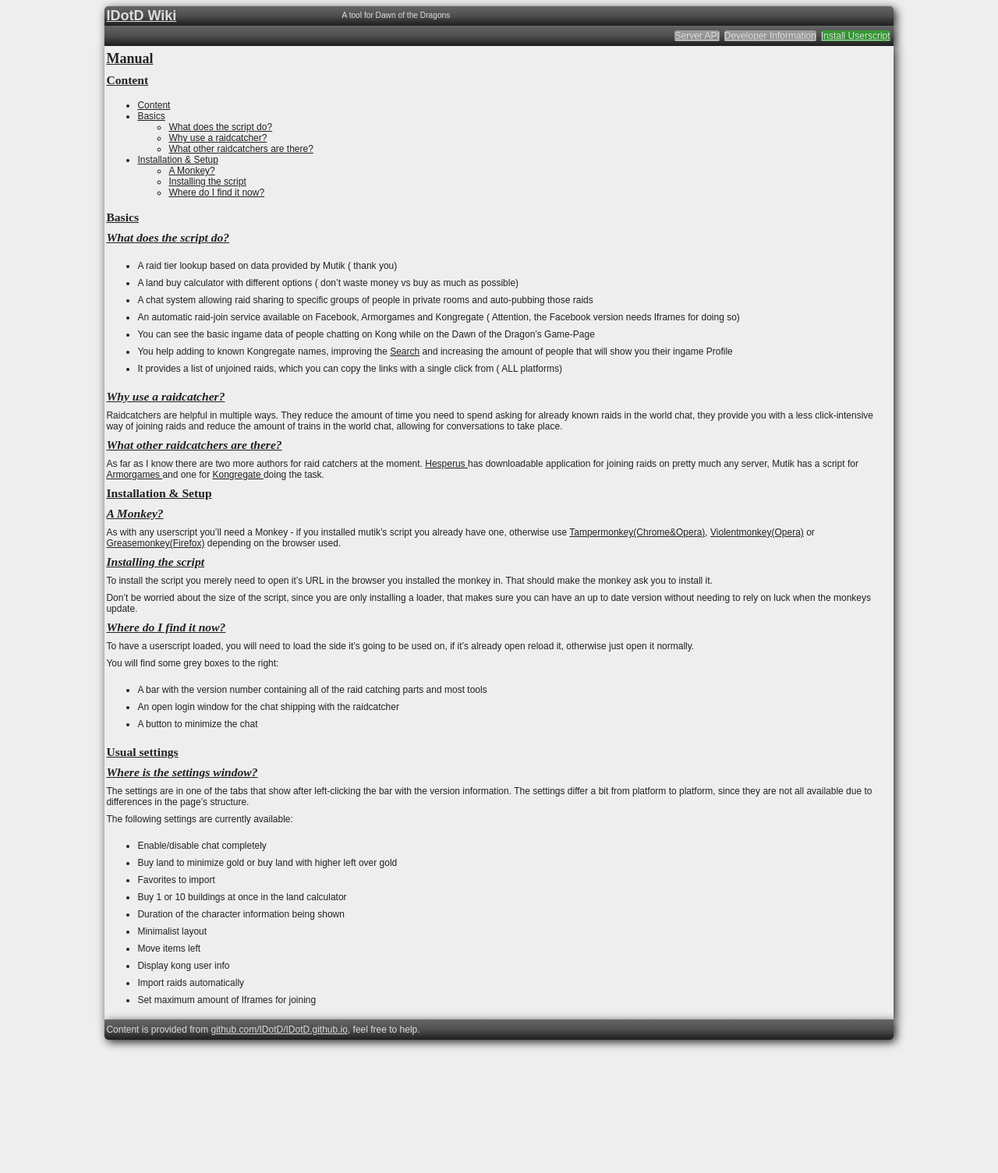
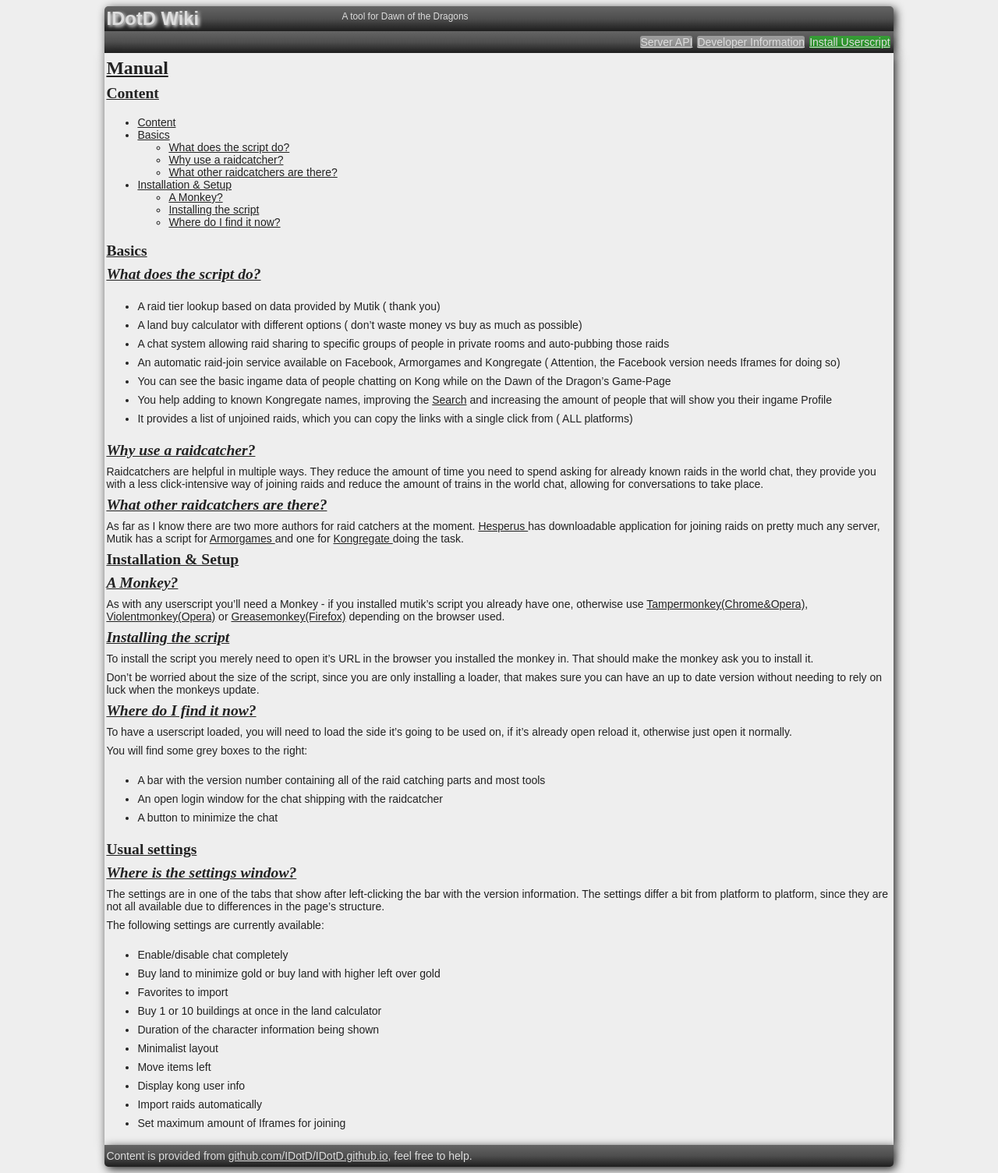
Before and after one commit to IDotD/IDotD.github.io, a Jekyll site: the page built from index.md, in a window 1280 px wide. Shown: the whole page at 78% size. Built offline with Jekyll 4.4.1, drawn with Linux system fonts in a browser that asks for light colours.

Commit message:
Update texts.css

```diff
--- a/css/texts.css
+++ b/css/texts.css
@@ -1,12 +1,6 @@
 body {
-  font-size:12px;
+  font-size:14px;
   font-family: sans-serif;
-}
-.header a {
-  text-decoration: none;
-}
-.header-note {
-  font-size:85%;
 }
 a,
 a:link,
@@ -17,15 +11,22 @@ a:hover {
   font-style: normal;
   text-decoration: underline;
 }
+.header a {
+  text-decoration: none;
+  text-shadow:2px 2px 4px #fff;
+}
+.header-note {
+  font-size:85%;
+}
 .header,
 h1 {
-  font-size:150%;
+  font-size:170%;
 }
 h2,h3 {
-  font-size:130%;
+  font-size:140%;
 }
 h4,h5 {
-  font-size:110%;
+  font-size:120%;
 }
 h1,h2,h4 {
   font-style: normal
```
